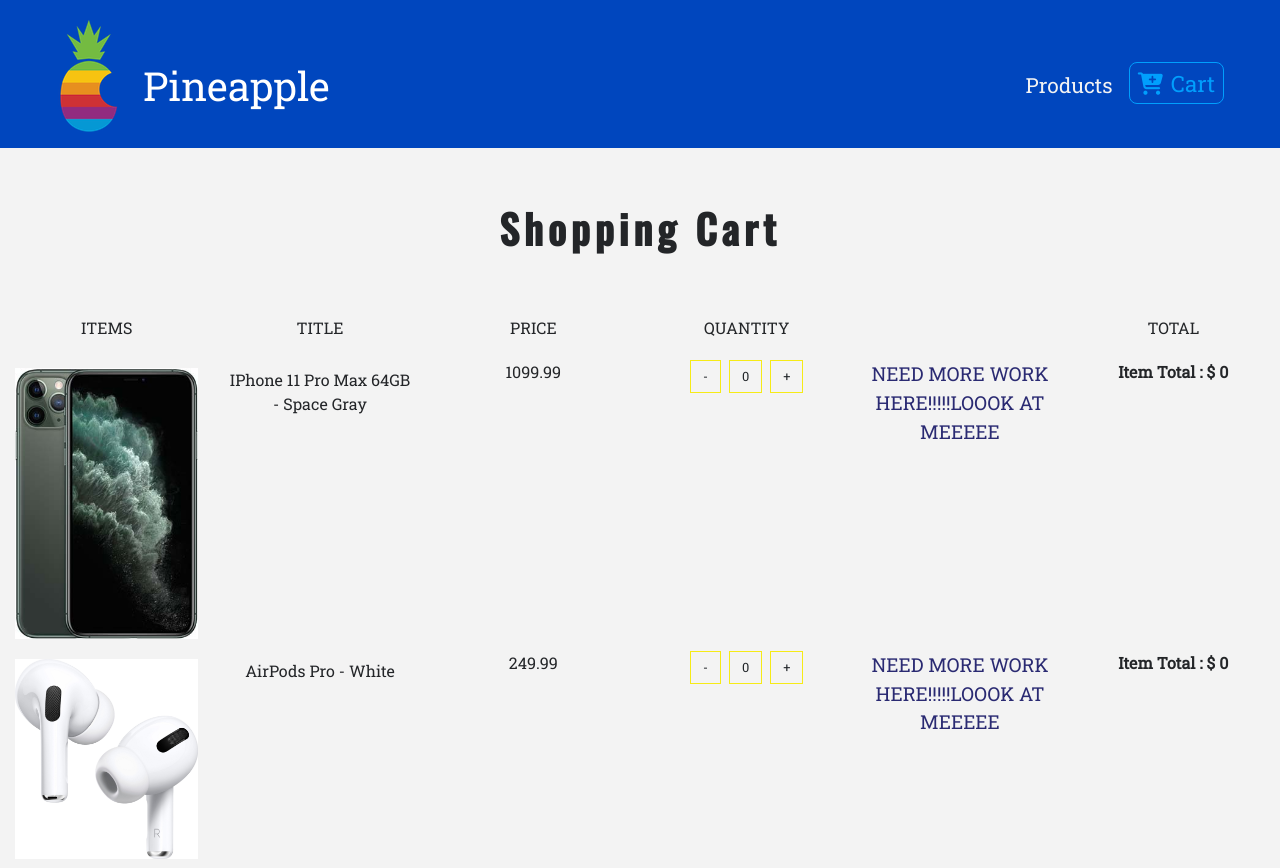
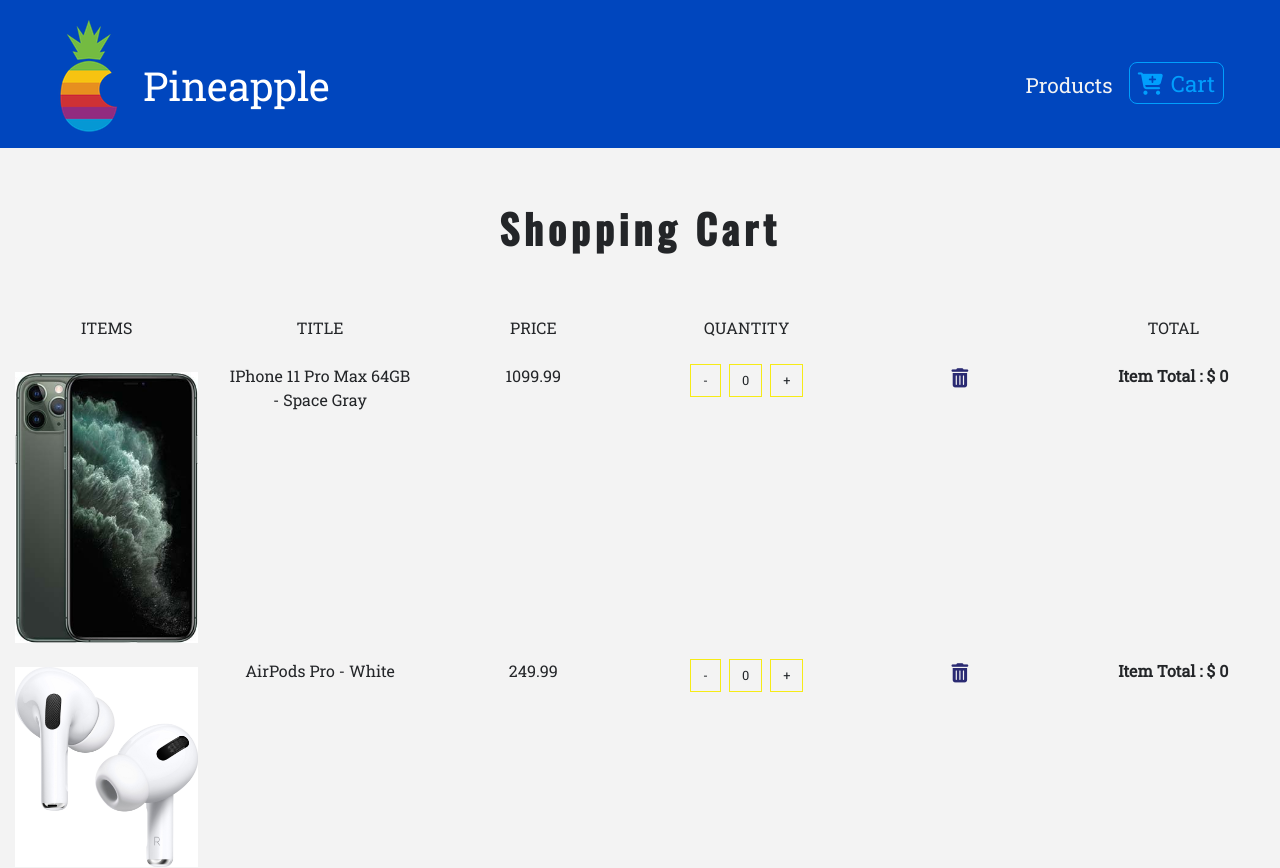
Before and after one commit to tonimagwow/pineapple_shop, a React (Create React App) app: page /shoppingcart in a window 1280 px wide. Shown: the top 868 px of the page. Built offline with nearby package versions, Linux system fonts and the light colour scheme.

Commit message:
finished cart items component

```diff
--- a/src/App.css
+++ b/src/App.css
@@ -30,6 +30,10 @@
   color: var(--mainWhite);
 }
 
+.text-yellow {
+  color: var(--mainYellow);
+}
+
 .btn-yellow {
   color: var(--mainYellow);
   background: transparent;
--- a/src/Components/CartItem.js
+++ b/src/Components/CartItem.js
@@ -2,9 +2,9 @@
 
 export default function CartItem({item, value}) {
     const { id, title, img, price, total, count } = item;
-    const { increase, decrease, remove, clearCart } = value
+    const { increase, decrease, remove } = value
     return (
-        <div className="row my-1 text-capitalize text-center">
+        <div className="row my-2 text-capitalize text-center">
             <div className="col-10 mx-auto col-lg-2">
                 <img
                     src={img}
@@ -13,7 +13,7 @@
                     alt="product image"
                 />
             </div>
-            <div className="col-10 mx-auto col-lg-2 my-2">
+            <div className="col-10 mx-auto col-lg-2">
                 <span className="d-lg-none">product : </span>
                 {title}
             </div>
@@ -43,11 +43,9 @@
                 </div>
             </div>
             <div className="col-10 mx-auto col-lg-2">
-                <div className="cart-icon">
-                    NEED MORE WORK HERE!!!!!LOOOK AT MEEEEE
-
+                <div className="cart-icon" onClick={() => remove(id)}>
+                    <i className="fas fa-trash-alt" />
                 </div>
-
             </div>
             <div className="col-10 mx-auto col-lg-2">
                 <strong>item total : $ {total}</strong>
--- a/src/Components/Empty.js
+++ b/src/Components/Empty.js
@@ -7,6 +7,7 @@
             <div className="row">
                 <div className="col-10 mx-auto text-center text-title">
                     <Title name="empty sopping cart" />
+                    {/* add a button to go back */}
                 </div>
             </div>
         </div>
--- a/src/Components/Navbar.js
+++ b/src/Components/Navbar.js
@@ -1,6 +1,6 @@
-import React, { Component } from 'react'
-import { Link } from 'react-router-dom'
-import { ButtonContainer, Navigation } from '../Styles/styles'
+import React, { Component } from 'react';
+import { Link } from 'react-router-dom';
+import { ButtonContainer, Navigation } from '../Styles/styles';
 
 
 
```
